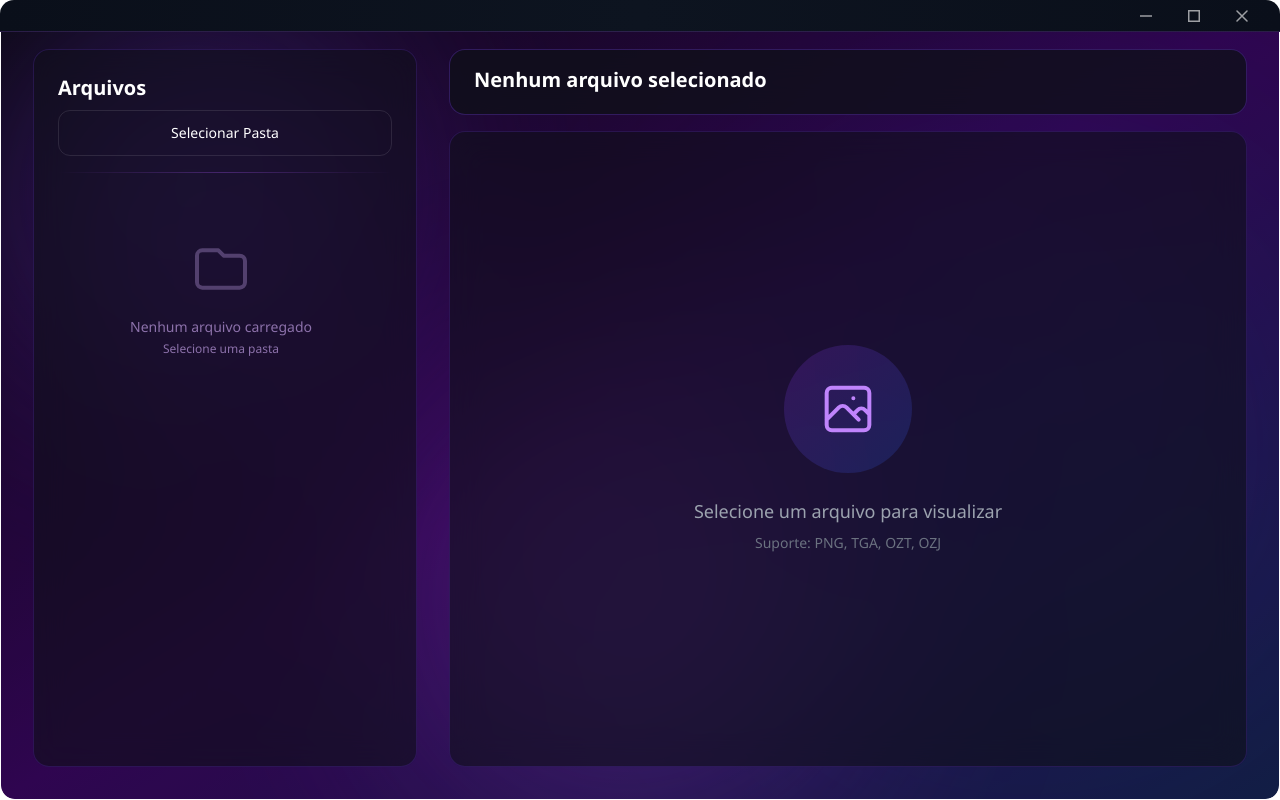
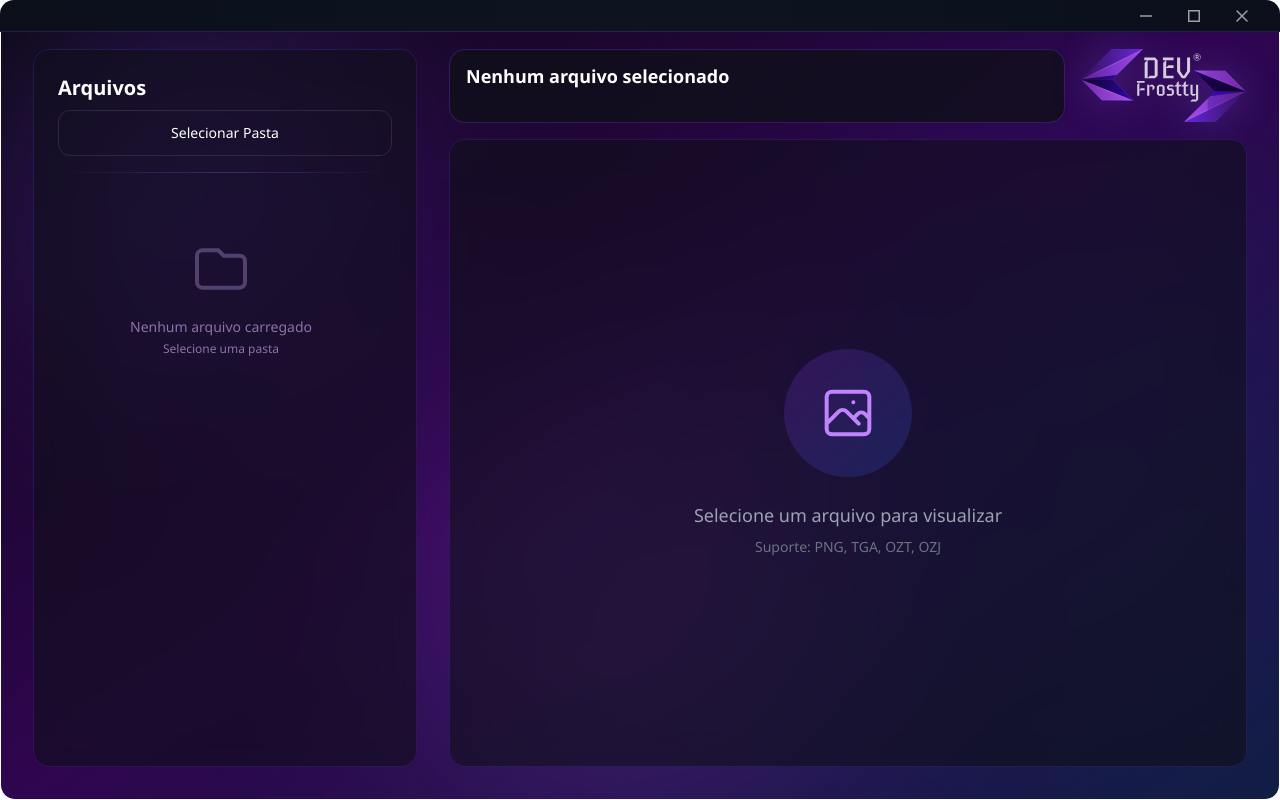
Before and after one commit to FrosttyS18/DEV-frostty-image-converter, a React (Vite) app: page / in a window 1280 px wide. Built offline with nearby package versions, Linux system fonts and the light colour scheme.

Commit message:
projeto finalizado.

```diff
--- a/src/App.tsx
+++ b/src/App.tsx
@@ -41,27 +41,22 @@ function App() {
   // Funcao para selecionar pasta
   const handleSelectFolder = async () => {
     await selectFolder();
+  };
 
-    // Pega o caminho da primeira arquivo para extrair a pasta
-    if (selectedFiles.length > 0) {
+  // Atualiza folderPath quando arquivos carregam
+  useEffect(() => {
+    const updateFolderPath = async () => {
+      if (selectedFiles.length > 0 && !isLoading) {
         const firstFilePath = selectedFiles[0].path;
         const folderPath = await electronService.getDirname(firstFilePath);
         setCurrentFolderPath(folderPath);
-    }
 
-    // Mostra toast quando carregar
-    if (selectedFiles.length > 0) {
         setInfoMessage('Pasta carregada!');
         setShowInfoToast(true);
       }
     };
 
-  // Mostra toast quando lista atualiza
-  useEffect(() => {
-    if (selectedFiles.length > 0 && !isLoading) {
-      setInfoMessage(`${selectedFiles.length} arquivos carregados`);
-      setShowInfoToast(true);
-    }
+    updateFolderPath();
   }, [selectedFiles.length, isLoading]);
 
   const handleConvert = async (file: FileInfo, type: ConversionType) => {
--- a/src/components/Canvas.tsx
+++ b/src/components/Canvas.tsx
@@ -148,14 +148,15 @@ const Canvas = ({ currentPreview, selectedFile }: CanvasProps) => {
   return (
     <div className="flex-1 min-w-0 flex flex-col gap-4 animate-fade-in">
       {/* Header com info do arquivo */}
-      <div className="glass-strong rounded-2xl px-6 py-4">
-        <h2 className="text-white text-xl font-semibold truncate" title={selectedFile?.name}>
+      <div className="flex items-stretch gap-4">
+        <div className="glass-strong rounded-2xl px-4 py-3 flex-1">
+          <h2 className="text-white text-lg font-semibold truncate" title={selectedFile?.name}>
             {selectedFile?.name || 'Nenhum arquivo selecionado'}
           </h2>
-        <div className="flex items-center gap-3 mt-1 text-sm">
+          <div className="flex items-center gap-2 mt-0.5 text-xs">
             {imageInfo && (
               <span className="text-purple-300">
-              {imageInfo.width} × {imageInfo.height} pixels
+                {imageInfo.width}×{imageInfo.height}
               </span>
             )}
             {selectedFile && (
@@ -166,6 +167,17 @@ const Canvas = ({ currentPreview, selectedFile }: CanvasProps) => {
                 </span>
               </>
             )}
+          </div>
+        </div>
+
+        {/* Logo ao lado do box - altura do box */}
+        <div className="flex items-center">
+          <img
+            src="/src/assets/logo-dev-frostty.svg"
+            alt="DEV Frostty"
+            className="h-full w-auto opacity-80 drop-shadow-[0_0_20px_rgba(139,92,246,0.4)]"
+            style={{ maxHeight: '80px' }}
+          />
         </div>
       </div>
 
```
Lines whose indentation alone changed are shown as unchanged.
